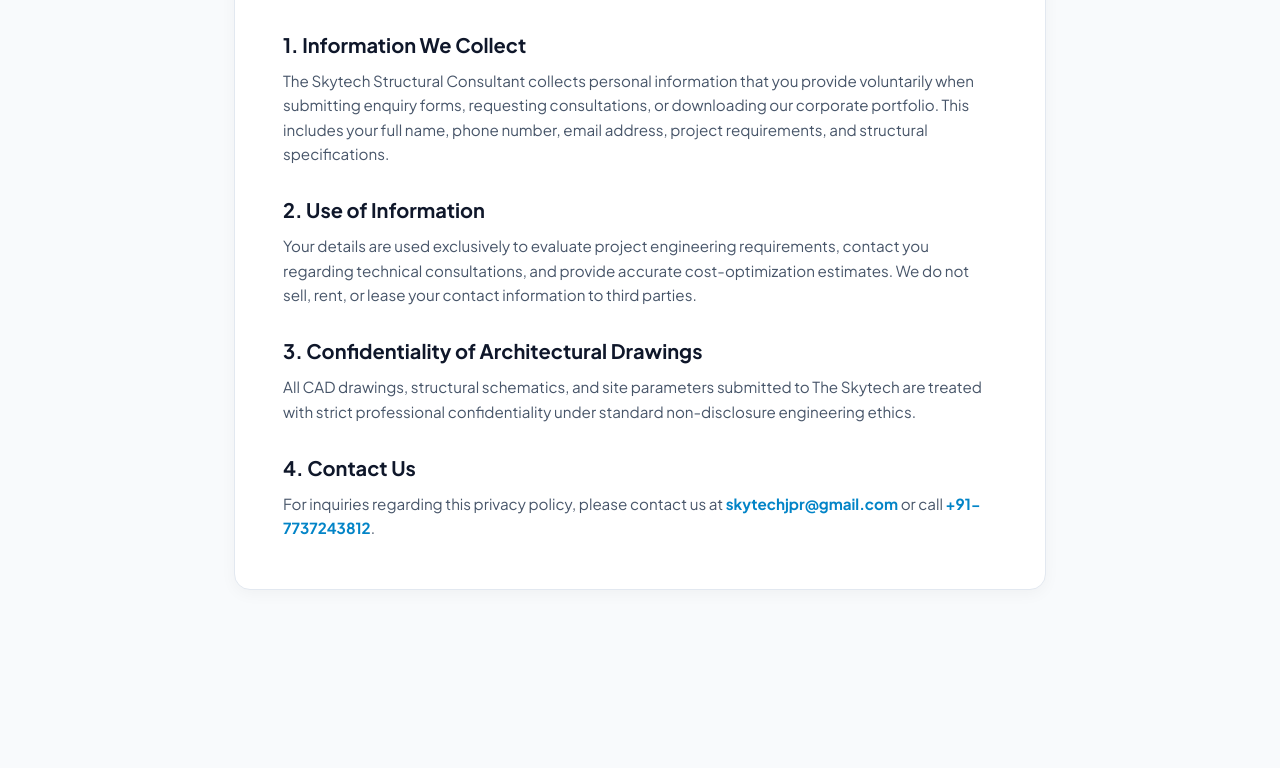
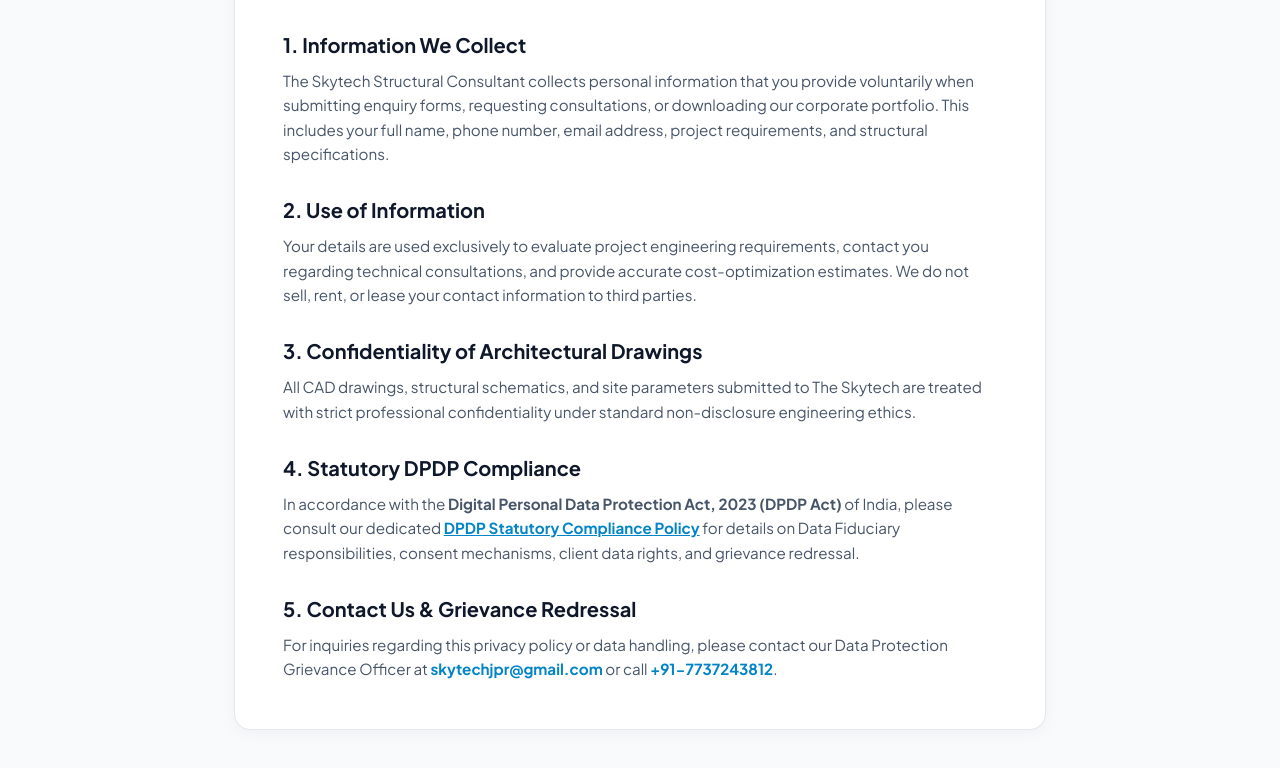
Before and after one commit to rssarchitectandengineers/skytech-website, a website built with Vite: page privacy.html in a window 1280 px wide. Shown: the part 278-1046 px from the top of the page. Before the commit the page ends 932 px from the top, so only its background shows below. Built offline with nearby package versions, Linux system fonts and the light colour scheme.

Commit message:
Add DPDP statutory policy link to homepage footer and privacy policy

```diff
--- a/privacy.html
+++ b/privacy.html
@@ -64,10 +64,17 @@
         </p>
       </section>
 
+      <section style="margin-bottom: 1.75rem;">
+        <h2 style="font-size: 1.25rem; font-weight: 700; color: #0f172a; margin-bottom: 0.5rem;">4. Statutory DPDP Compliance</h2>
+        <p style="color: #475569; font-size: 0.95rem; line-height: 1.6;">
+          In accordance with the <strong>Digital Personal Data Protection Act, 2023 (DPDP Act)</strong> of India, please consult our dedicated <a href="dpdp.html" style="color: #0284c7; font-weight: 700; text-decoration: underline;">DPDP Statutory Compliance Policy</a> for details on Data Fiduciary responsibilities, consent mechanisms, client data rights, and grievance redressal.
+        </p>
+      </section>
+
       <section>
-        <h2 style="font-size: 1.25rem; font-weight: 700; color: #0f172a; margin-bottom: 0.5rem;">4. Contact Us</h2>
+        <h2 style="font-size: 1.25rem; font-weight: 700; color: #0f172a; margin-bottom: 0.5rem;">5. Contact Us &amp; Grievance Redressal</h2>
         <p style="color: #475569; font-size: 0.95rem; line-height: 1.6;">
-          For inquiries regarding this privacy policy, please contact us at <a href="mailto:skytechjpr@gmail.com" style="color: #0284c7; font-weight: 700;">skytechjpr@gmail.com</a> or call <a href="tel:+917737243812" style="color: #0284c7; font-weight: 700;">+91-7737243812</a>.
+          For inquiries regarding this privacy policy or data handling, please contact our Data Protection Grievance Officer at <a href="mailto:skytechjpr@gmail.com" style="color: #0284c7; font-weight: 700;">skytechjpr@gmail.com</a> or call <a href="tel:+917737243812" style="color: #0284c7; font-weight: 700;">+91-7737243812</a>.
         </p>
       </section>
     </div>
```
Also changed, not shown: index.html (+1 -0 lines).
